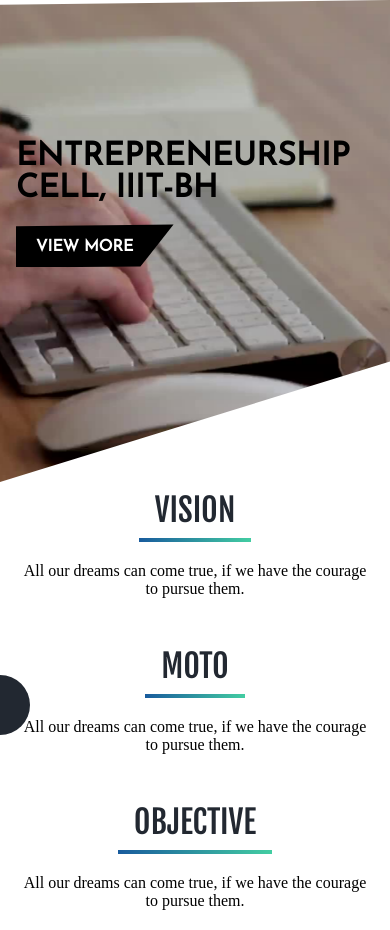
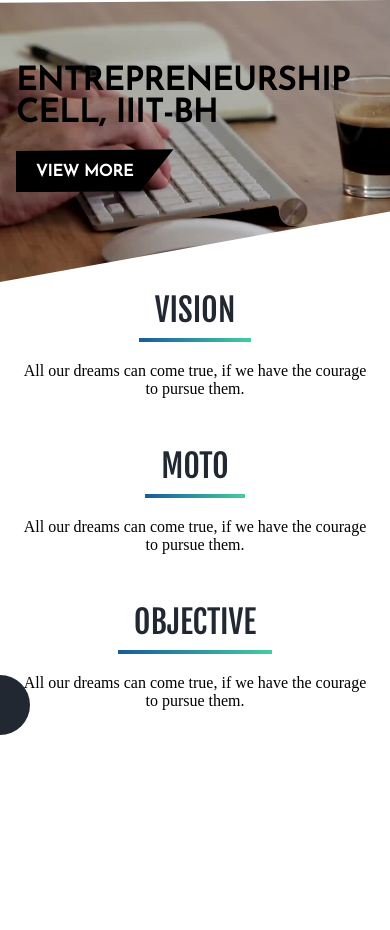
Before and after one commit to geekysrm/e-cell-iiit-bh, a React app: page / in a window 390 px wide. After the commit the page ends 844 px from the top, so only its background shows below. Built offline with nearby package versions, Linux system fonts and the light colour scheme; a web font is replaced by a local one.

Commit message:
Fixed Hero styles

```diff
--- a/src/components/Hero/style.scss
+++ b/src/components/Hero/style.scss
@@ -70,7 +70,7 @@
         text-transform: uppercase;
         font-size: 2em;
         font-weight: 800;
-        margin-top: 35%;
+        margin-top: 50px;
       }
       div {
         display: none;
@@ -81,7 +81,7 @@
     }
     #content {
       background-image: url("../../images/hero/video.jpg");
-      height: 450px;
+      height: 250px;
       background-position: center;
       background-repeat: no-repeat;
       background-size: cover;
@@ -96,6 +96,7 @@
         text-transform: uppercase;
         font-size: 1.7em;
         font-weight: 800;
+        margin-top: 50px;
       }
       div {
         display: none;
```
